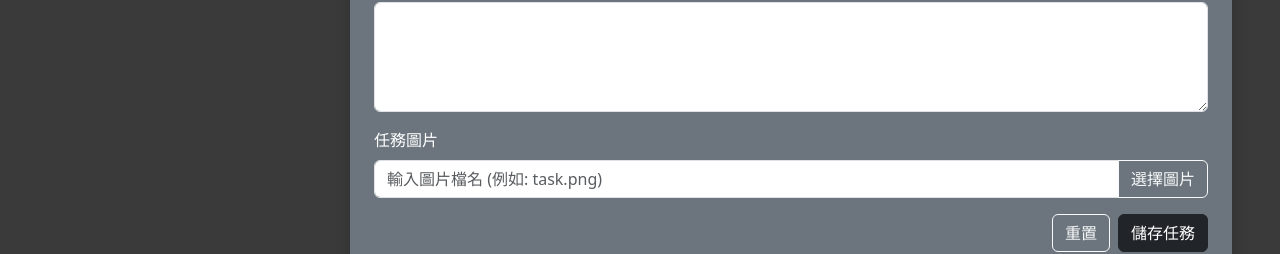
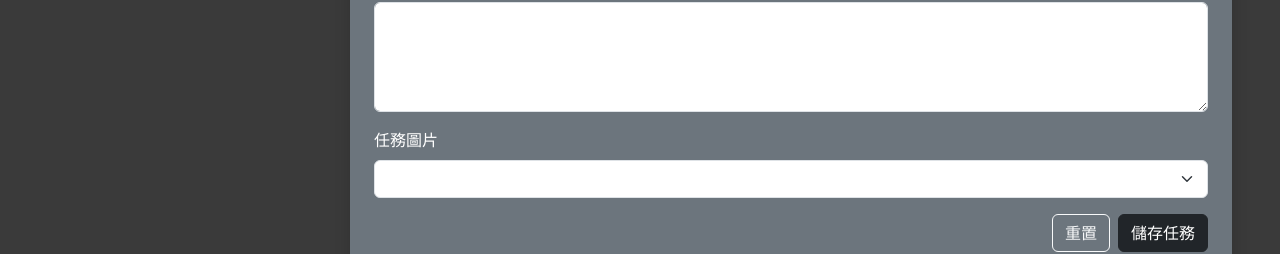
Before and after one commit to jp6bj3/T5, a Vue app in the folder Achievement/: page /Profile in a window 1280 px wide. Both pictures are taken after a click on the button "新增任務". Shown: the part 362-616 px from the top of the page. Built offline with nearby package versions, Linux system fonts and the light colour scheme.

Commit message:
新增任務

```diff
--- a/Achievement/src/views/MyTaskView.vue
+++ b/Achievement/src/views/MyTaskView.vue
@@ -97,15 +97,15 @@
         </div>
 
         <!-- 新增任務表單 -->
-        <div v-if="currentView === 'create'" class="bg-secondary text-white p-4 rounded shadow">
-          <h3 class="mb-4">新增任務</h3>
+        <div v-if="currentView === 'create'" class="bg-secondary p-4 rounded shadow">
+          <h3 class="mb-4 text-white">新增任務</h3>
           <form @submit.prevent="addTask">
             <div class="row mb-3">
               <div class="col-md-6">
                 <label class="form-label">任務標題</label>
                 <input
                   type="text"
-                  class="form-control text-white"
+                  class="form-control text-black"
                   v-model="newTask.title"
                   required
                 />
@@ -123,24 +123,29 @@
             <div class="mb-3">
               <label class="form-label">任務描述</label>
               <textarea
-                class="form-control text-white"
+                class="form-control text-black"
                 rows="4"
                 v-model="newTask.description"
                 required
               ></textarea>
             </div>
 
-            <div class="mb-3">
-              <label class="form-label">任務圖片</label>
-              <div class="input-group">
-                <input
-                  type="text"
-                  class="form-control text-white"
-                  v-model="newTask.img"
-                  placeholder="輸入圖片檔名 (例如: task.png)"
-                />
-                <button class="btn btn-outline-light" type="button">選擇圖片</button>
+            <label class="form-label">任務圖片</label>
+            <div class="mb-3 d-flex">
+              <div v-if="newTask.img === '鑽'">
+                <img src="../img/diamond.png" class="w-25" alt="鑽 Image" />
               </div>
+              <div v-if="newTask.img === '金'">
+                <img src="../img/gold.png" class="w-25" alt="金 Image" />
+              </div>
+              <div v-if="newTask.img === '銀'">
+                <img src="../img/silver.png" class="w-25" alt="銀 Image" />
+              </div>
+              <select class="form-select" v-model="newTask.img" required>
+                <option value="鑽">鑽</option>
+                <option value="金">金</option>
+                <option value="銀">銀</option>
+              </select>
             </div>
 
             <div class="d-flex justify-content-end gap-2">
@@ -218,11 +223,24 @@ export default {
       const task = {
         id: this.tasks.length + 1,
         ...this.newTask,
-        isCreatedByUser: true, // 標記為用戶創建的任務
+        img: this.getImagePath(this.newTask.img),
+        isCreatedByUser: true,
       }
       this.tasks.push(task)
       this.resetForm()
-      this.currentView = 'created' // 提交後切換到創建的任務視圖
+      this.currentView = 'created'
+    },
+    getImagePath(imgName) {
+      switch (imgName) {
+        case '鑽':
+          return 'diamond.png'
+        case '金':
+          return 'gold.png'
+        case '銀':
+          return 'silver.png'
+        default:
+          return ''
+      }
     },
     resetForm() {
       this.newTask = {
```
